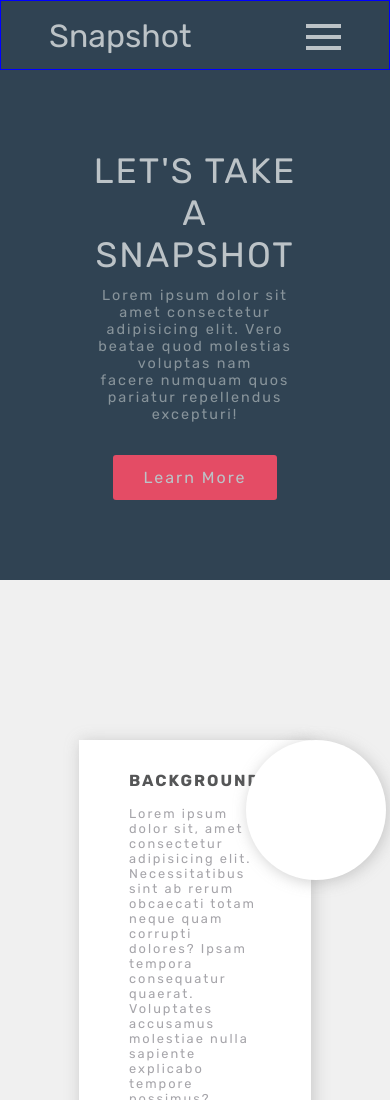
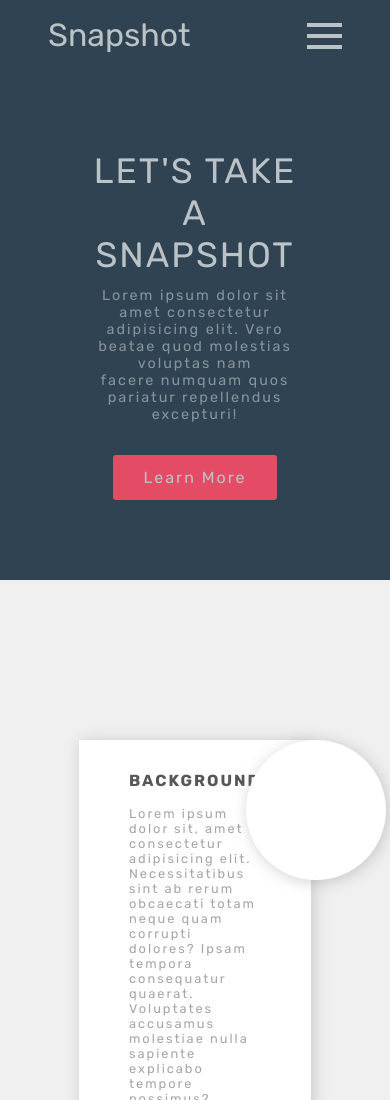
Before and after one commit to ozo-vehe/Zuri-Responsive-Design, a plain HTML site: page index.html in a window 390 px wide. Shown: the top 1100 px of the page. Drawn offline with Linux system fonts and the light colour scheme.

Commit message:
Update styles.css

```diff
--- a/styles.css
+++ b/styles.css
@@ -348,6 +348,7 @@ div.footer h6 {
     padding-top: 6rem;
 }
 
+
 /********   Media Querry    ************/
 @media  screen and (max-width: 768px) {
     .nav-hamburger {
@@ -362,7 +363,6 @@ div.footer h6 {
 
     div.nav-bar {
         padding: 1rem 3rem;
-        border: thin solid blue;
         height: 70px;
         position: relative;
     }
```
